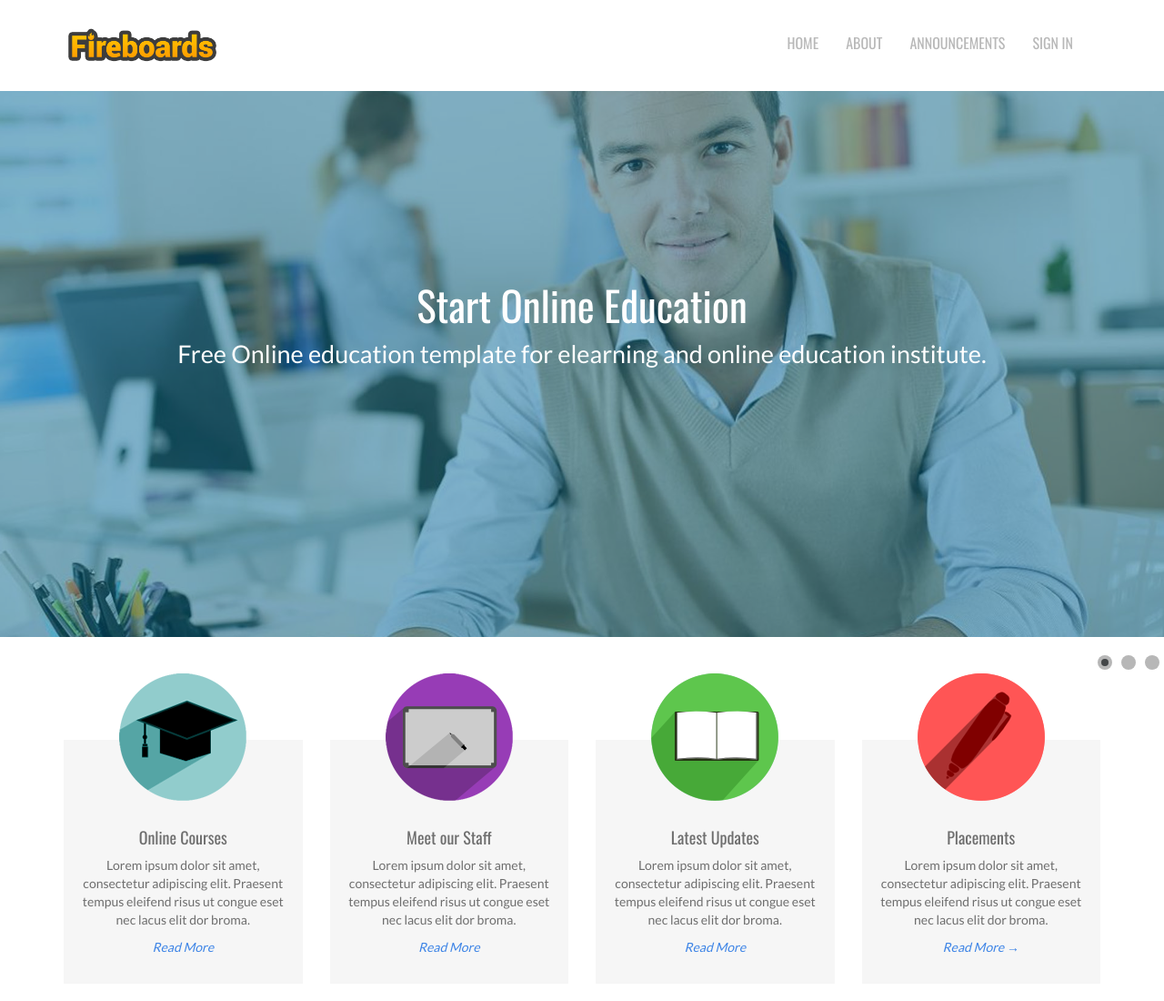
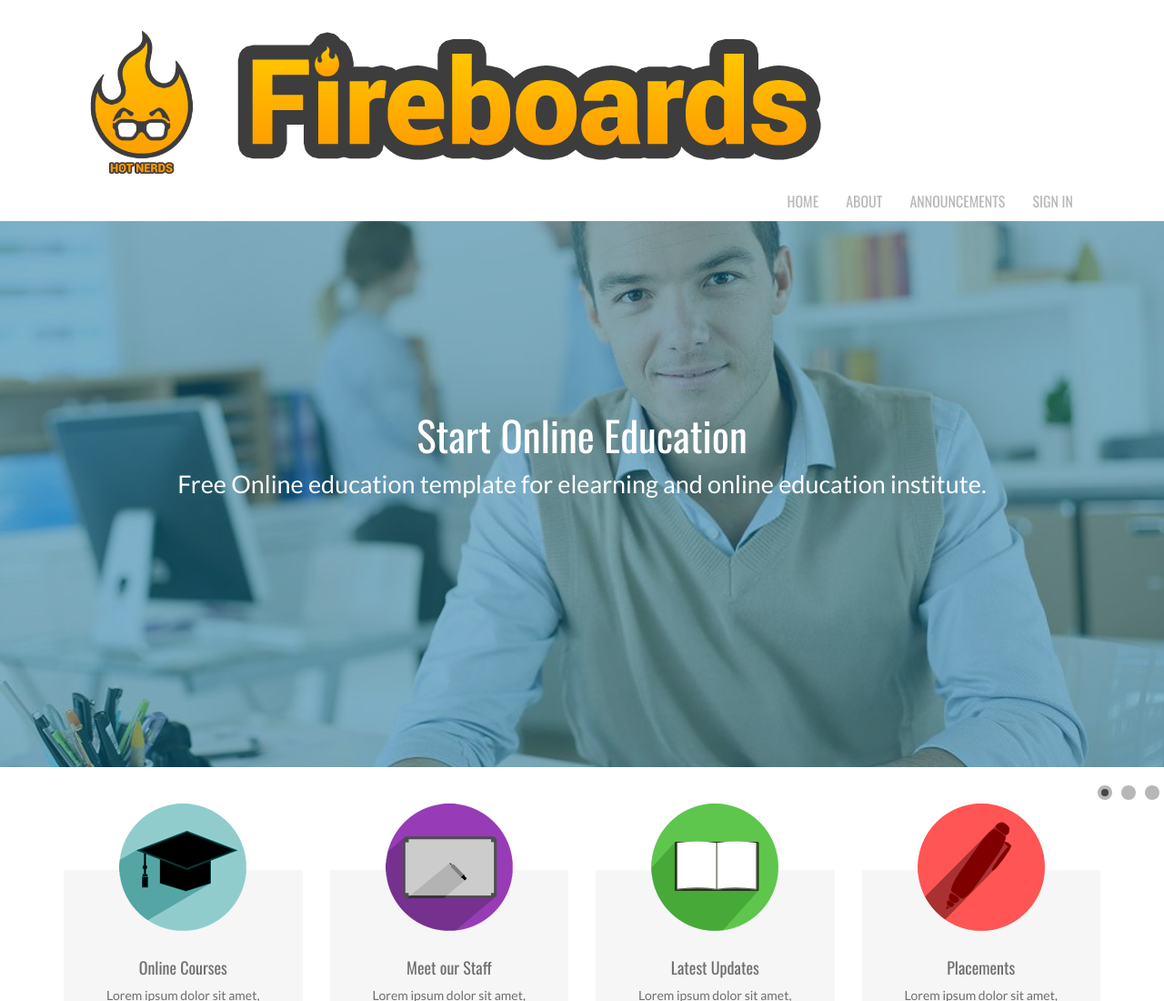
Before and after one commit to rklmallari/hotnerds-hackathon2017, a plain HTML site: page fireboard-project/public/index.html in a window 1280 px wide. Shown: the top 1100 px of the page at 91% size. Drawn offline with nearby package versions, Linux system fonts and the light colour scheme; some packages are replaced by stand-ins of ours; no server answers; files whose address does not match are found by name.

Commit message:
Updated logo on page

```diff
--- a/fireboard-project/public/index.html
+++ b/fireboard-project/public/index.html
@@ -33,7 +33,7 @@ License URL: http://creativecommons.org/licenses/by/3.0/
 				<!-- Button for smallest screens -->
 				<button type="button" class="navbar-toggle" data-toggle="collapse" data-target=".navbar-collapse"><span class="icon-bar"></span><span class="icon-bar"></span><span class="icon-bar"></span></button>
 				<a class="navbar-brand" href="#">
-					<img src="assets/images/FireboardsLogo.png" alt="Techro HTML5 template"></a>
+					<img src="assets/images/HotNerdsLogo.png" alt="Techro HTML5 template"></a><img src="assets/images/FireboardsLogo.png" alt="Techro HTML5 template"></a>
 			</div>
 			<div class="navbar-collapse collapse">
 				<ul class="nav navbar-nav pull-right mainNav">
```
